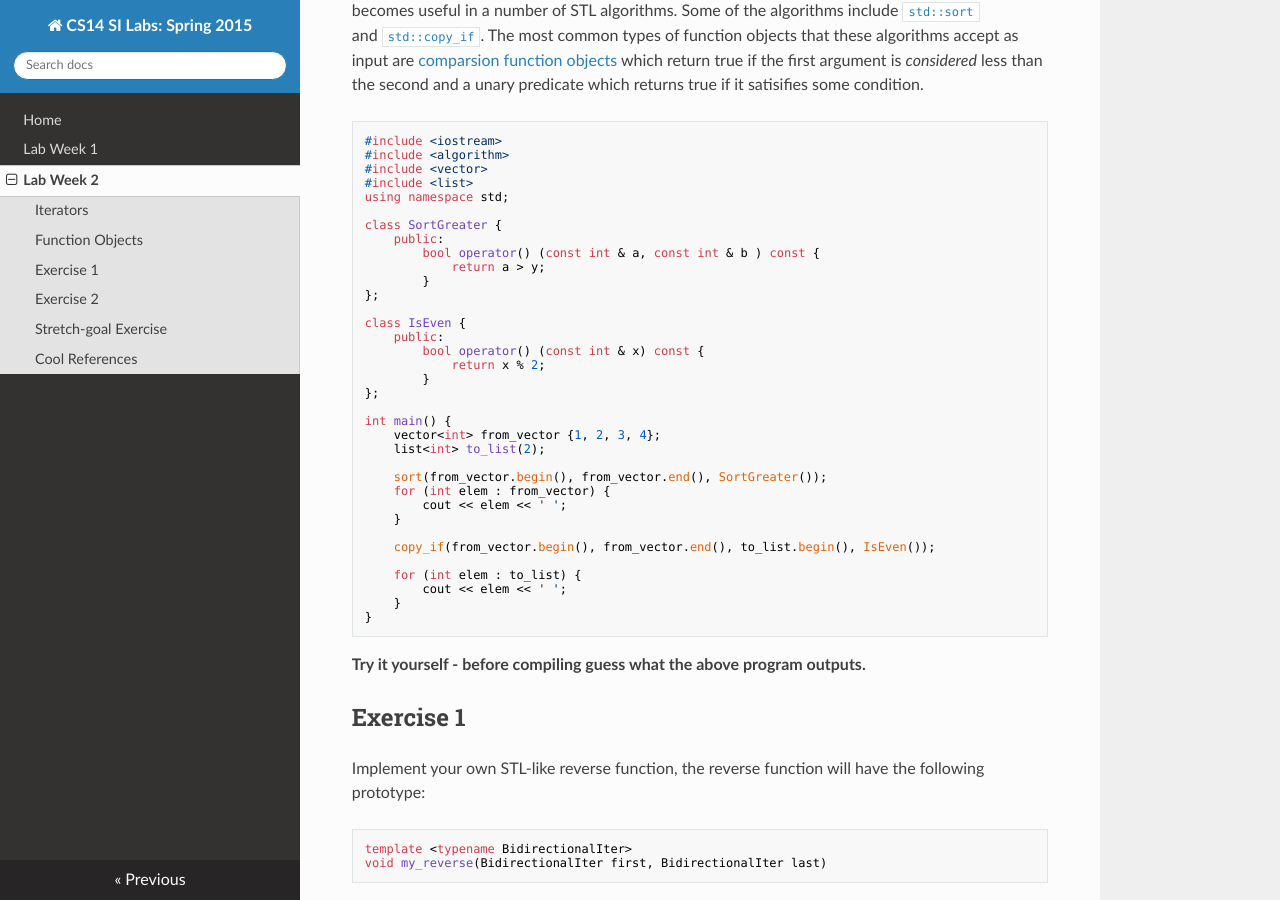
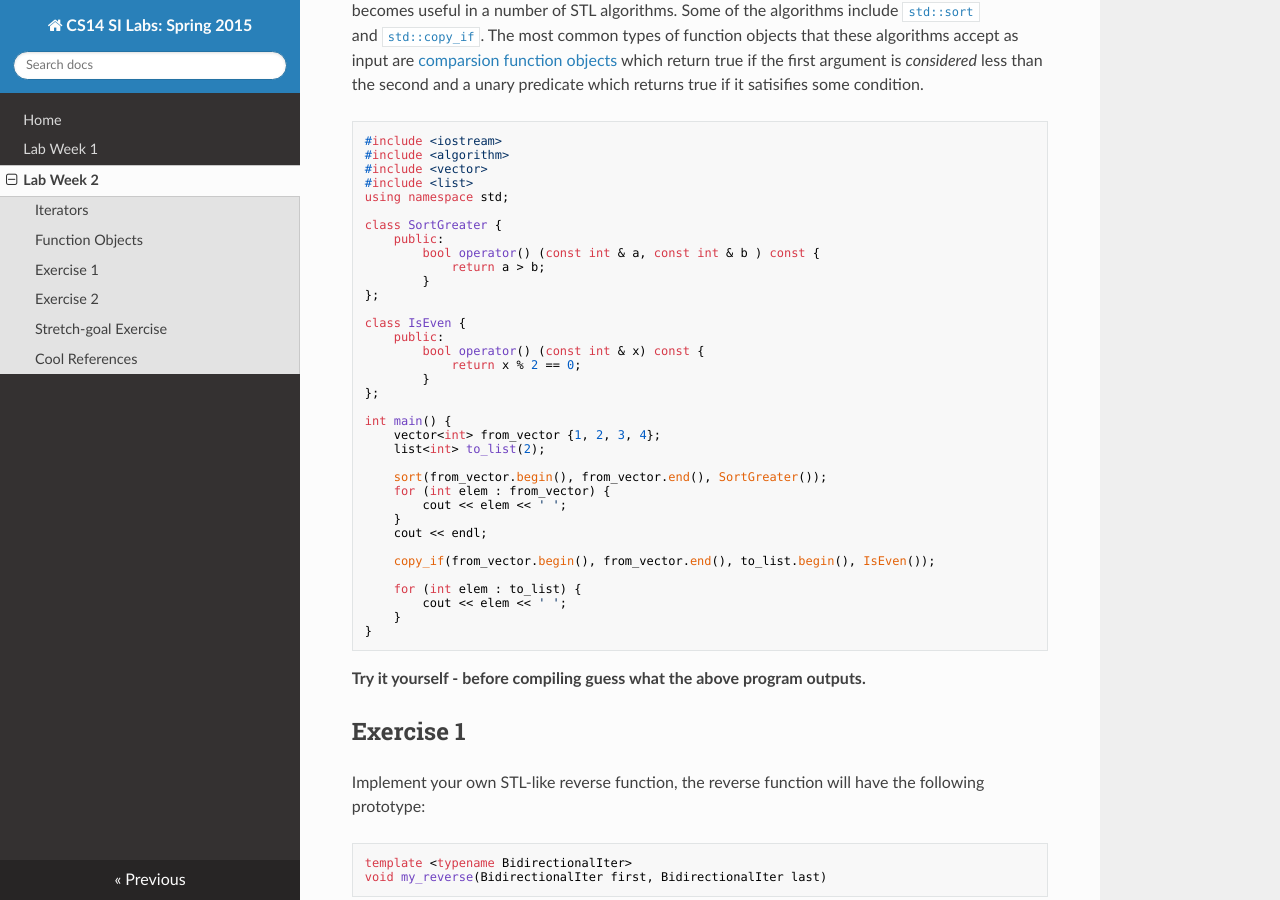
Before and after one commit to cs-si-ucr/CS14-Spring15, an MkDocs documentation site: the page built from docs/lab_week_02.md, in a window 1280 px wide and 900 px high, scrolled down 3031 px. Built offline with MkDocs 1.6.1, drawn with Linux system fonts in a browser that asks for light colours; nearby versions of some CDN libraries; old or Windows-style settings are respelled for this version of MkDocs.

Commit message:
fixed std::sort and std::copy_if example

```diff
--- a/docs/lab_week_02.md
+++ b/docs/lab_week_02.md
@@ -170,14 +170,14 @@ using namespace std;
 class SortGreater {
     public:
         bool operator() (const int & a, const int & b ) const {
-            return a > y;
+            return a > b;
         }
 };
 
 class IsEven {
     public:
         bool operator() (const int & x) const {
-            return x % 2;
+            return x % 2 == 0;
         }
 };
 
@@ -189,6 +189,7 @@ int main() {
     for (int elem : from_vector) {
         cout << elem << ' ';
     }
+    cout << endl;
 
     copy_if(from_vector.begin(), from_vector.end(), to_list.begin(), IsEven());
 
```
